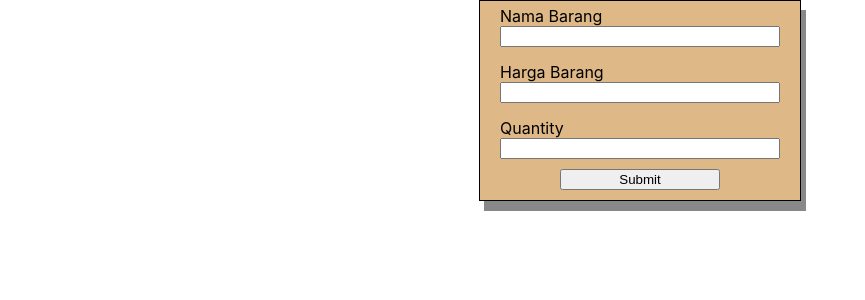
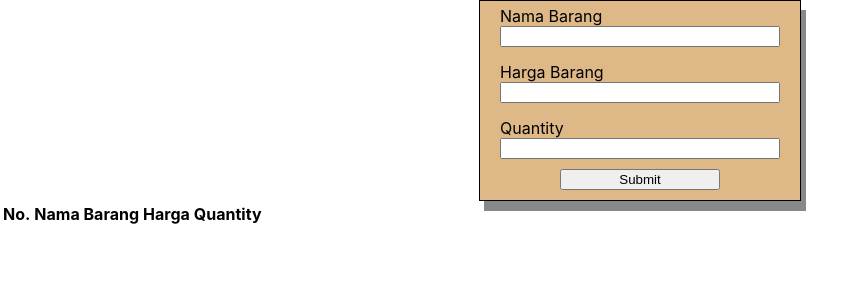
Before and after one commit to Excellent-Echo/kasir-app, a React (Create React App) app: page / in a window 1280 px wide. Shown: the top 300 px of the page, without its empty margins (0-865 px from the left). Built offline with nearby package versions, Linux system fonts and the light colour scheme.

Commit message:
release 3 done

```diff
--- /dev/null
+++ b/src/components/DisplayListItems.jsx
@@ -0,0 +1,34 @@
+import React from "react";
+
+
+const DisplayListItems = ({ orderItems }) => {
+
+    return (
+        <div className="container">
+            <table>
+                <thead>
+                    <tr>
+                        <th>No.</th>
+                        <th>Nama Barang</th>
+                        <th>Harga</th>
+                        <th>Quantity</th>
+                    </tr>
+                </thead>
+                {orderItems.map((item, index) => {
+                    return (
+                    <tbody>
+                        <tr>
+                            <td>{index + 1}</td>
+                            <td>{item.namaBarang}</td>
+                            <td>{item.hargaBarang}</td>
+                            <td>{item.quantity}</td>
+                        </tr>
+                    </tbody>
+                    )
+                })}
+            </table>
+        </div>
+    );
+};
+
+export default DisplayListItems;
--- a/src/components/FormOrder.jsx
+++ b/src/components/FormOrder.jsx
@@ -1,16 +1,6 @@
 import React, { useState } from "react";
 
 import './FormOrder.css';
-
-// class FormOrder extends React.Component {
-//     constructor(props) {
-//         super(props)
-//         this.state = {
-//             nama: "",
-//             harga: "",
-//             quantity: "",
-//         }
-//     }
 
 const FormOrder = ({handleAddItem}) => {
     const [namaBarang, setNamaBarang] = useState("");
@@ -20,7 +10,8 @@ const FormOrder = ({handleAddItem}) => {
     const handleForm = (e) => {
         e.preventDefault();
 
-        if (!namaBarang) {
+        if (!namaBarang || !Number(hargaBarang) || !Number(quantity)) {
+            alert("Nama Barang tidak boleh kosong/Tipe data Harga Barang dan Quantity salah")
             return;
         }
 
--- a/src/components/OrderPage.jsx
+++ b/src/components/OrderPage.jsx
@@ -3,6 +3,7 @@ import React, { useState, useEffect } from "react";
 import './OrderPage.css';
 
 import FormOrder from "./FormOrder";
+import DisplayListItems from "./DisplayListItems";
 
 const OrderPage = () => {
     const [orderItems, setOrderItems] = useState([]);
@@ -28,6 +29,12 @@ const OrderPage = () => {
             <FormOrder
                 handleAddItem={handleAddItem}
             />
+            <DisplayListItems
+                orderItems={orderItems}
+                // namaBarang={namaBarang}
+                // hargaBarang={hargaBarang}
+                // quantity={quantity}
+            />
         </div>
     );
 };
```
